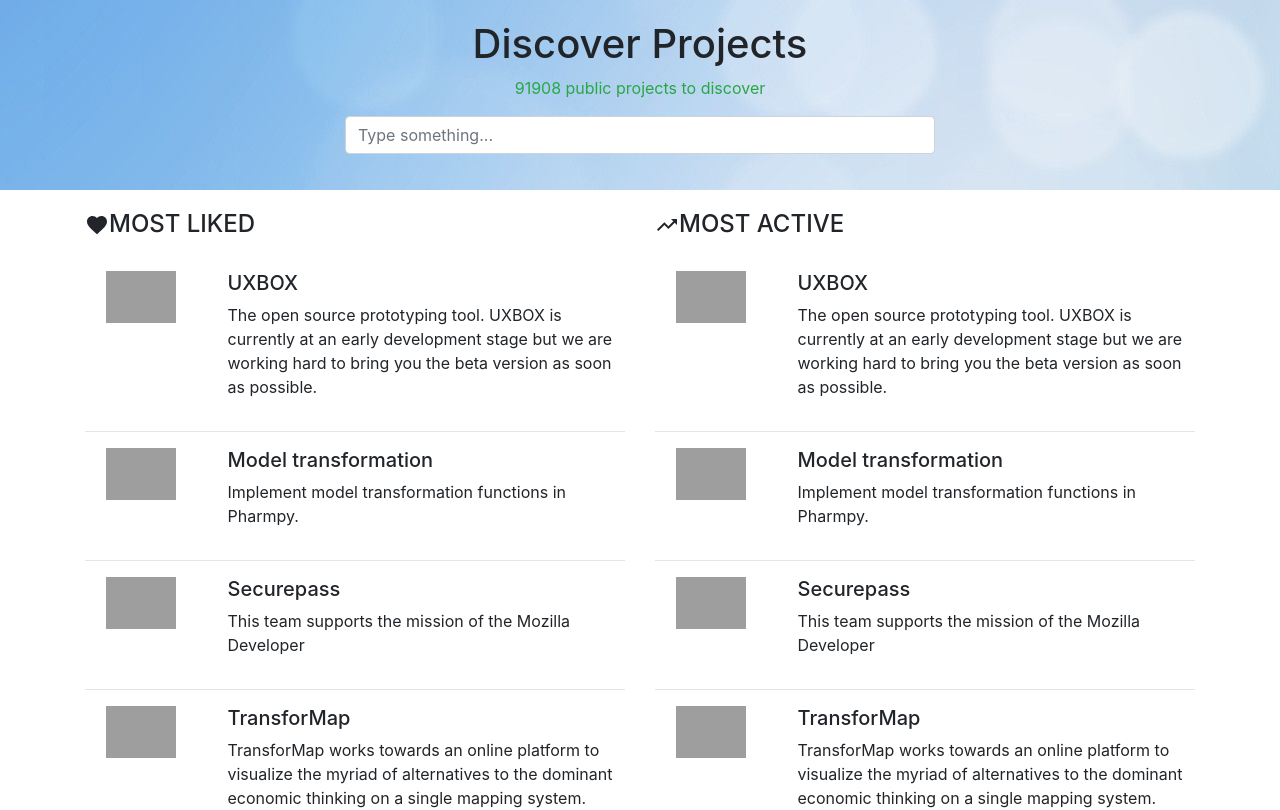
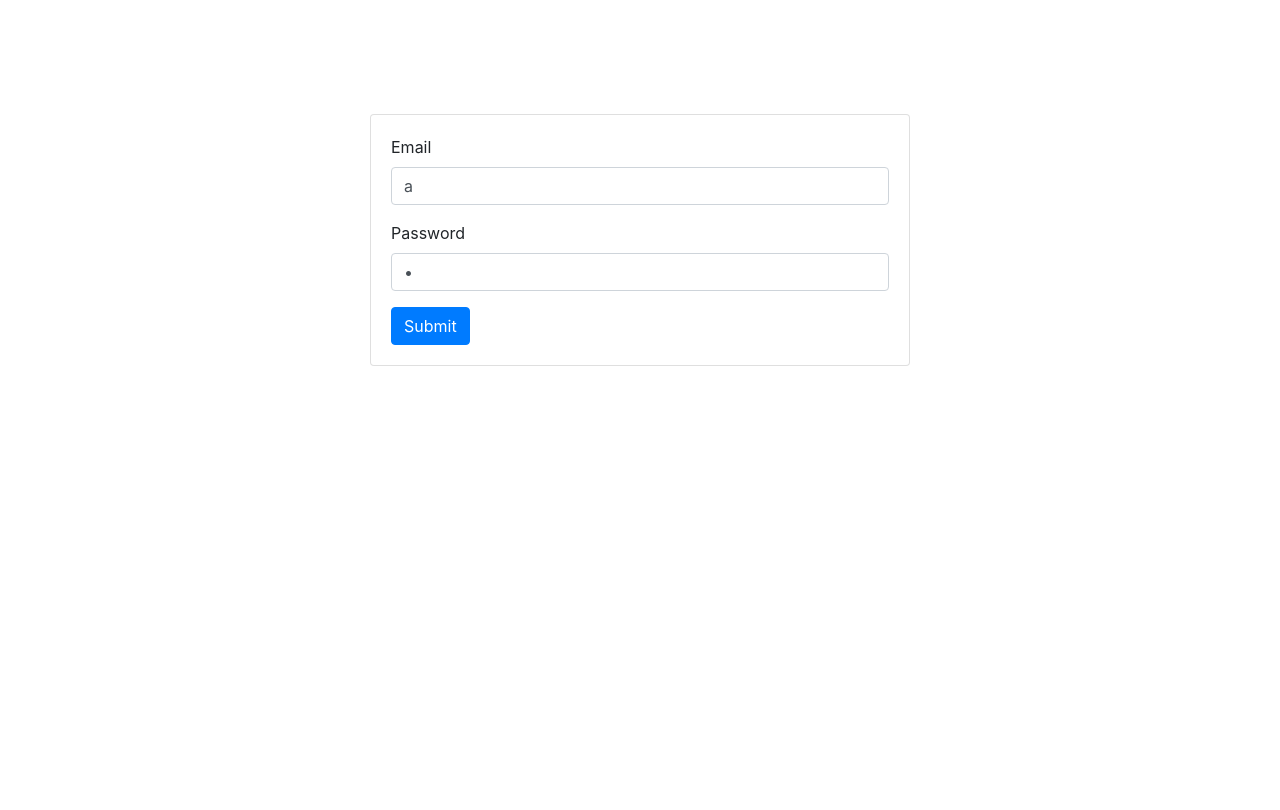
Before and after one commit to anuja-joshi/react-demo-app, a React (Create React App) app: page / in a window 1280 px wide. Shown: the top 810 px of the page. Built offline with nearby package versions, Linux system fonts and the light colour scheme; grey boxes are pictures that could not be loaded.

Commit message:
added containers & prop validations

```diff
--- a/package.json
+++ b/package.json
@@ -7,6 +7,7 @@
     "@testing-library/react": "^9.3.2",
     "@testing-library/user-event": "^7.1.2",
     "bootstrap": "^4.5.2",
+    "prop-types": "^15.7.2",
     "react": "^16.13.1",
     "react-dom": "^16.13.1",
     "react-icons": "^3.10.0",
--- a/src/App.js
+++ b/src/App.js
@@ -2,15 +2,13 @@ import React from 'react';
 import './App.css';
 // import Greet from './Greet';
 // import ProductList from './components/ProductList';
-import SearchBar from './components/SearchBar';
-import ProjectContainer from './components/ProjectContainer';
+// import SearchBar from './components/SearchBar';
+// import ProjectContainer from './components/ProjectContainer';
+import LoginContainer from './containers/LoginContainer';
 
 function App() {
   return (
-    <div className="App">
-      <SearchBar />
-      <ProjectContainer />
-    </div>
+    <LoginContainer />
   );
 }
 
--- /dev/null
+++ b/src/components/Login.js
@@ -0,0 +1,52 @@
+import React from 'react';
+import { Form, FormGroup, Input, Container,
+  Col, Row, Card, CardBody, Label, Button } from 'reactstrap';
+
+import PropTypes from 'prop-types'; // for prop validation
+
+const Login = ({username, password, setUsername, setPassword, validateData}) => {
+  const setUsernameWrapper = (e) => {
+    setUsername(e.target.value)
+  }
+
+  const setPasswordWrapper = (e) => {
+    setPassword(e.target.value)
+  }
+
+
+  return (
+    <Container>
+      <Row>
+        <Col className="col-md-6 offset-md-3" style={{'paddingTop': '10%'}}>
+          <Card>
+            <CardBody>
+              <Form>
+                <FormGroup>
+                  <Label for="exampleEmail">Email</Label>
+                  <Input type="email" name="email" id="exampleEmail"
+                    placeholder="enter email" value={username} onChange={setUsernameWrapper}/>
+                </FormGroup>
+                <FormGroup>
+                  <Label for="examplePassword">Password</Label>
+                  <Input type="password" name="password" id="examplePassword"
+                    placeholder="enter password" value={password} onChange={setPasswordWrapper}/>
+                </FormGroup>
+                <Button color="primary" onClick={validateData}>Submit</Button>
+              </Form>
+            </CardBody>
+          </Card >
+        </Col>
+      </Row>
+    </Container>
+  )
+}
+
+Login.propTypes = {
+  username: PropTypes.string.isRequired,
+  password: PropTypes.string.isRequired,
+  setUsername: PropTypes.func.isRequired,
+  setPassword: PropTypes.func.isRequired,
+  validateData: PropTypes.func.isRequired
+}
+
+export default Login;
--- /dev/null
+++ b/src/containers/LoginContainer.js
@@ -0,0 +1,23 @@
+import React, {useState} from 'react';
+import Login from './../components/Login';
+
+
+const LoginContainer = () => {
+  const [username, setUsername] = useState('a')
+  const [password, setPassword] = useState('a')
+
+  const validateData = () => {
+    console.log(username, password)
+  }
+
+  return (
+    <Login
+      username={username}
+      password={password}
+      setUsername={setUsername}
+      setPassword={setPassword}
+      validateData={validateData} />
+  )
+}
+
+export default LoginContainer;
```
